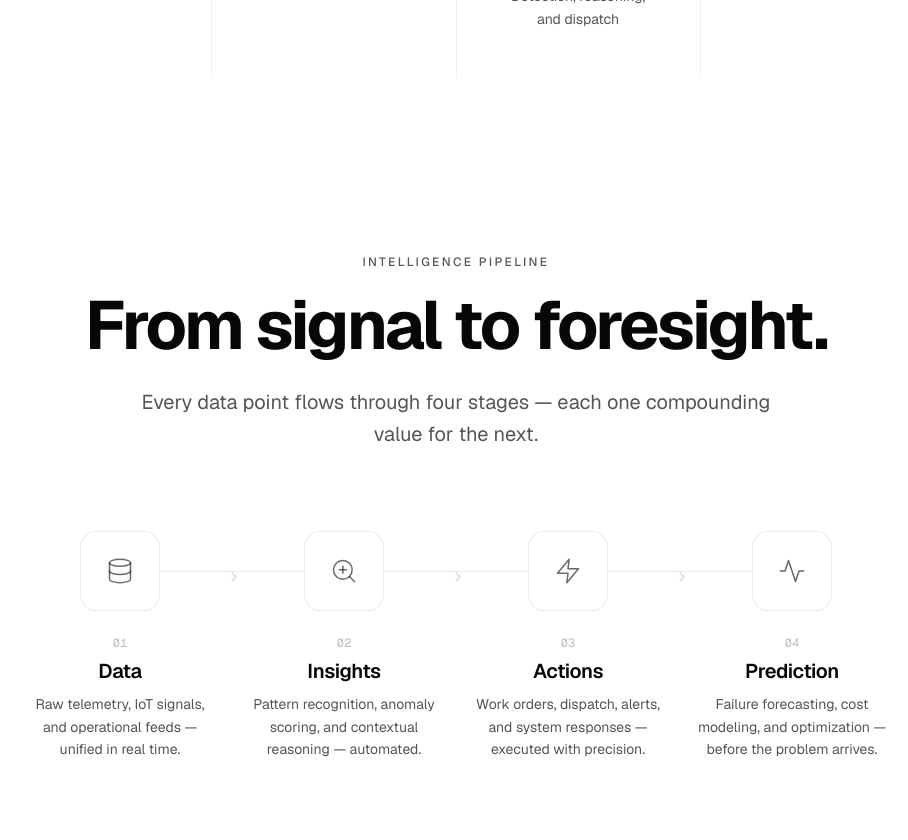
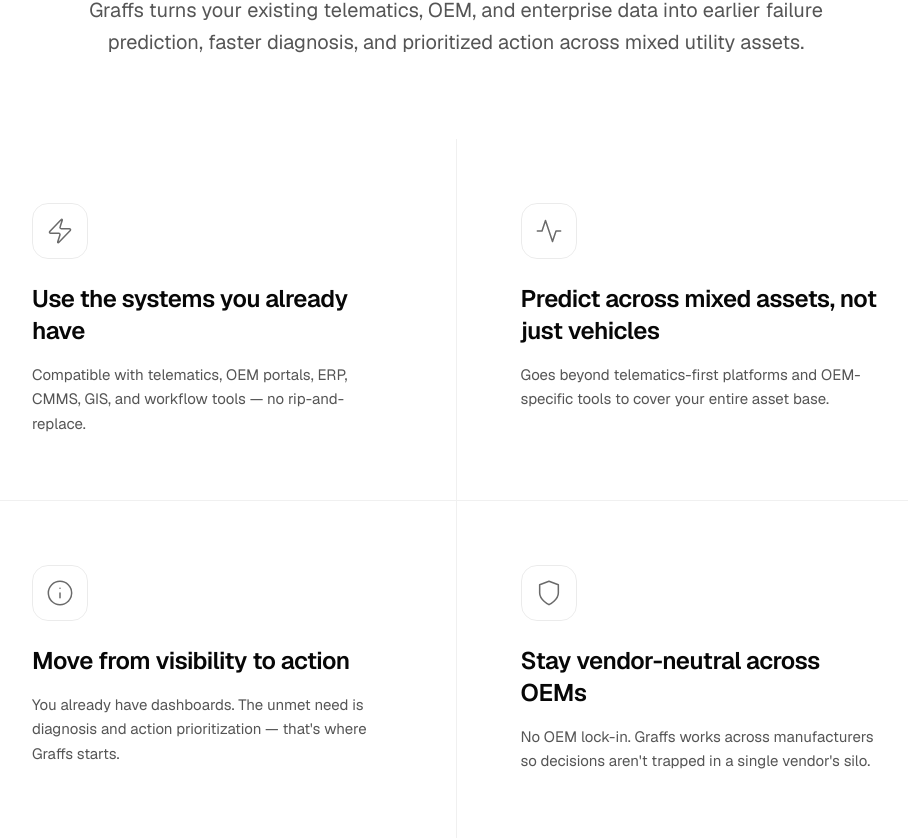
Before and after one commit to diomedesK-ai/Viatec_website, a Next.js app: page / in a window 1280 px wide. Shown: the part 1940-2780 px from the top of the page, without its empty margins (184-1092 px from the left). Built offline with nearby package versions, Linux system fonts and the light colour scheme.

Commit message:
Add "Why Graffs" value proposition section with four pillars
Made-with: Cursor

```diff
--- a/app/page.tsx
+++ b/app/page.tsx
@@ -1,6 +1,7 @@
 import { Header } from "@/components/header"
 import { HeroSection } from "@/components/hero-section"
 import { TickerSection } from "@/components/ticker-section"
+import { ValueProposition } from "@/components/value-proposition"
 import { MetricsSection } from "@/components/metrics-section"
 import { ServiceAnatomy } from "@/components/service-anatomy"
 import { PlatformAnatomy } from "@/components/platform-anatomy"
@@ -15,6 +16,7 @@ export default function Home() {
       <Header />
       <HeroSection />
       <TickerSection />
+      <ValueProposition />
       <MetricsSection />
       <ServiceAnatomy />
       <PlatformAnatomy />
--- /dev/null
+++ b/components/value-proposition.tsx
@@ -0,0 +1,80 @@
+const pillars = [
+  {
+    title: "Use the systems you already have",
+    description:
+      "Compatible with telematics, OEM portals, ERP, CMMS, GIS, and workflow tools — no rip-and-replace.",
+    icon: (
+      <svg width="28" height="28" viewBox="0 0 24 24" fill="none" stroke="currentColor" strokeWidth="1.3" strokeLinecap="round" strokeLinejoin="round">
+        <path d="M4 14a1 1 0 0 1-.78-1.63l9.9-10.2a.5.5 0 0 1 .86.46l-1.92 6.02A1 1 0 0 0 13 10h7a1 1 0 0 1 .78 1.63l-9.9 10.2a.5.5 0 0 1-.86-.46l1.92-6.02A1 1 0 0 0 11 14z" />
+      </svg>
+    ),
+  },
+  {
+    title: "Predict across mixed assets, not just vehicles",
+    description:
+      "Goes beyond telematics-first platforms and OEM-specific tools to cover your entire asset base.",
+    icon: (
+      <svg width="28" height="28" viewBox="0 0 24 24" fill="none" stroke="currentColor" strokeWidth="1.3" strokeLinecap="round" strokeLinejoin="round">
+        <path d="M22 12h-4l-3 9L9 3l-3 9H2" />
+      </svg>
+    ),
+  },
+  {
+    title: "Move from visibility to action",
+    description:
+      "You already have dashboards. The unmet need is diagnosis and action prioritization — that's where Graffs starts.",
+    icon: (
+      <svg width="28" height="28" viewBox="0 0 24 24" fill="none" stroke="currentColor" strokeWidth="1.3" strokeLinecap="round" strokeLinejoin="round">
+        <circle cx="12" cy="12" r="10" />
+        <path d="M12 16v-4" />
+        <path d="M12 8h.01" />
+      </svg>
+    ),
+  },
+  {
+    title: "Stay vendor-neutral across OEMs",
+    description:
+      "No OEM lock-in. Graffs works across manufacturers so decisions aren't trapped in a single vendor's silo.",
+    icon: (
+      <svg width="28" height="28" viewBox="0 0 24 24" fill="none" stroke="currentColor" strokeWidth="1.3" strokeLinecap="round" strokeLinejoin="round">
+        <path d="M12 22s8-4 8-10V5l-8-3-8 3v7c0 6 8 10 8 10" />
+      </svg>
+    ),
+  },
+]
+
+export function ValueProposition() {
+  return (
+    <section className="py-28 md:py-44">
+      <div className="max-w-5xl mx-auto px-6">
+        <p className="text-xs font-medium uppercase tracking-[0.2em] text-muted-foreground text-center mb-5">
+          Why Graffs
+        </p>
+        <h2 className="text-4xl md:text-6xl lg:text-[4.25rem] font-bold tracking-[-0.04em] text-center mb-6 text-balance leading-[1.05]">
+          The cross-system predictive&#8209;intelligence layer.
+        </h2>
+        <p className="text-center text-muted-foreground text-lg md:text-xl max-w-3xl mx-auto mb-20 leading-relaxed">
+          Graffs turns your existing telematics, OEM, and enterprise data into
+          earlier failure prediction, faster diagnosis, and prioritized action
+          across mixed utility assets.
+        </p>
+
+        <div className="grid grid-cols-1 md:grid-cols-2 gap-px bg-foreground/[0.06] rounded-3xl overflow-hidden">
+          {pillars.map((p) => (
+            <div key={p.title} className="bg-background p-12 md:p-16 group">
+              <div className="w-14 h-14 rounded-2xl border border-foreground/[0.08] flex items-center justify-center text-foreground/60 group-hover:border-foreground/20 group-hover:text-foreground transition-all duration-300 mb-6">
+                {p.icon}
+              </div>
+              <h3 className="text-xl md:text-2xl font-semibold mb-4 tracking-[-0.02em]">
+                {p.title}
+              </h3>
+              <p className="text-muted-foreground leading-relaxed text-[15px]">
+                {p.description}
+              </p>
+            </div>
+          ))}
+        </div>
+      </div>
+    </section>
+  )
+}
```
